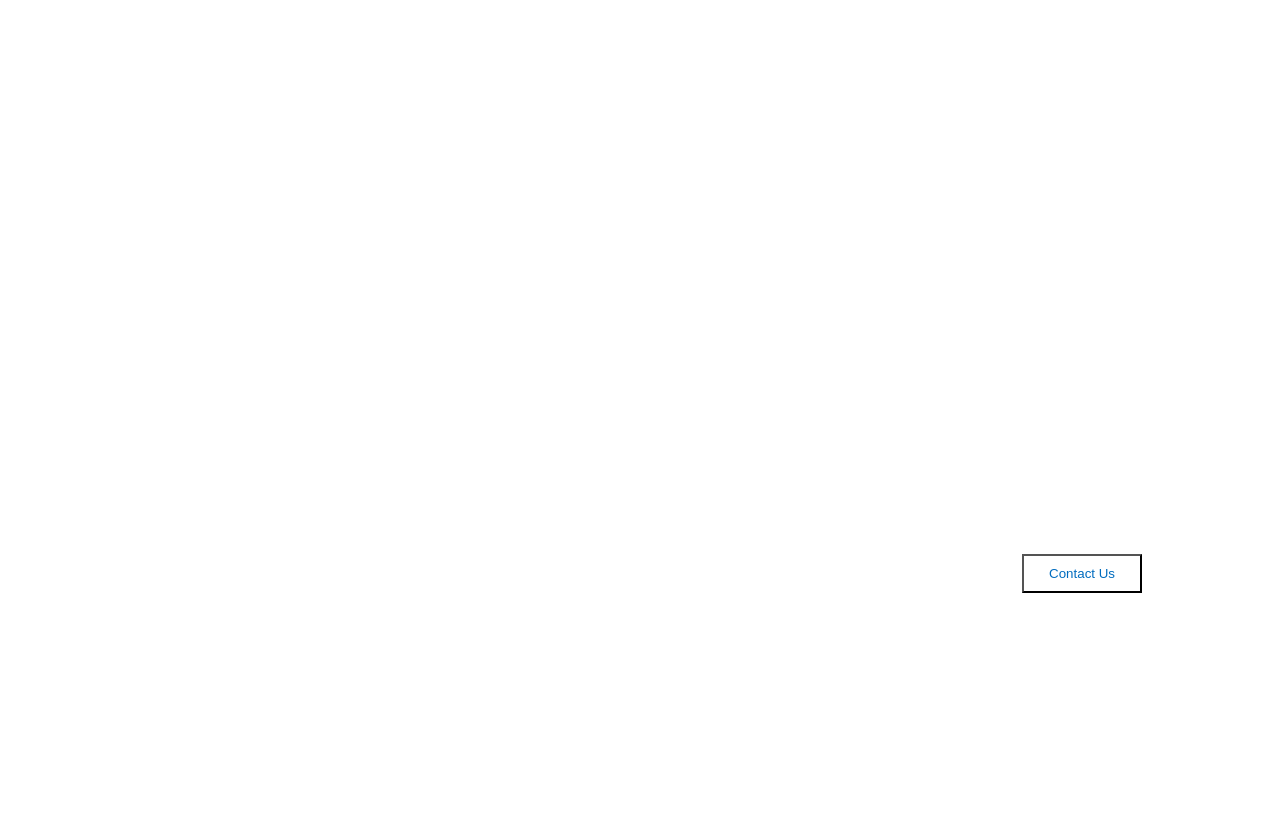
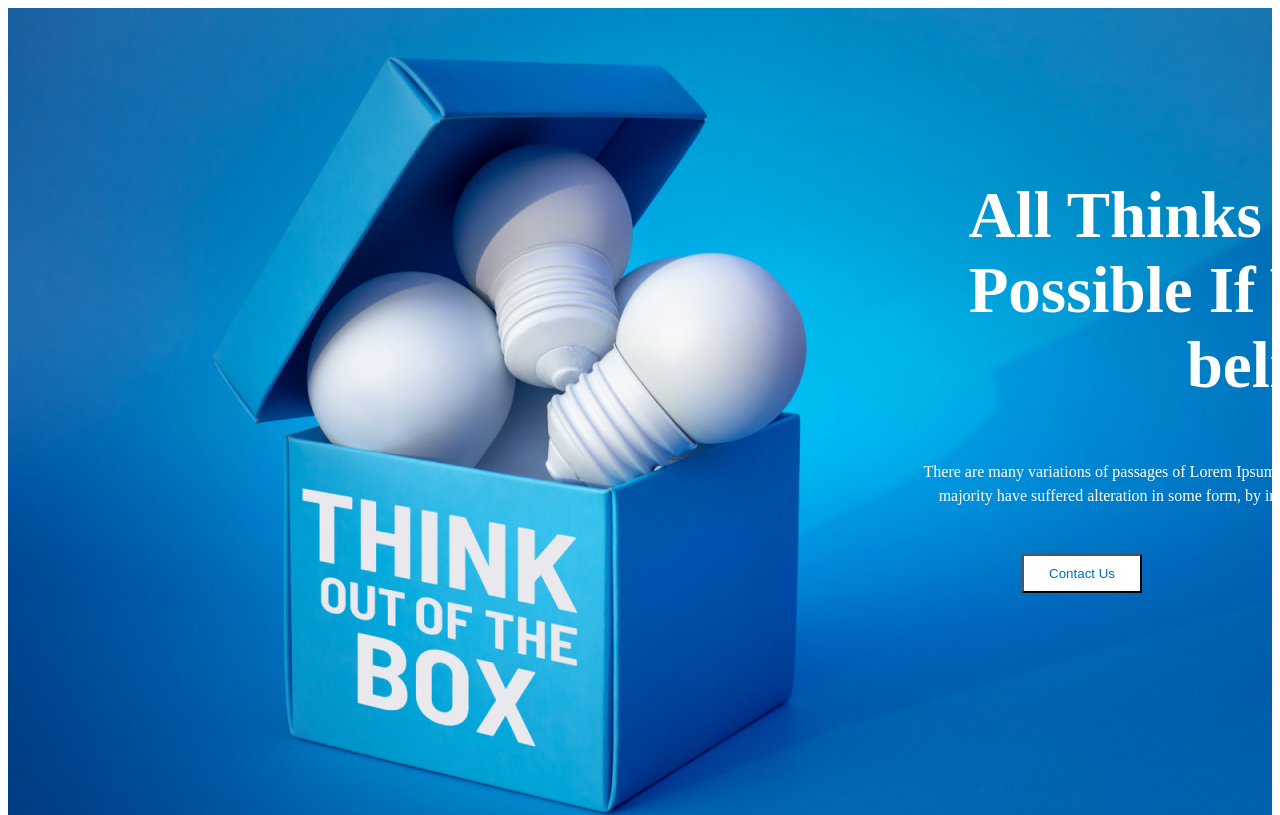
Before and after one commit to taslima97/assignment-1, a plain HTML site: page index.html in a window 1280 px wide. Shown: the top 815 px of the page. Drawn offline with Linux system fonts and the light colour scheme; the site is published under a folder, as on GitHub Pages, so addresses that start at the root find nothing.

Commit message:
first commit

```diff
--- a/css/style.css
+++ b/css/style.css
@@ -3,7 +3,7 @@
 header{
     margin: 0;
     padding: 0;
-    background-image: url(/image/images/banner/banner3.png);
+    background-image: url(../image/images/banner/banner3.png);
     height: 808px;
     width: 100%;
     text-align: end;
```
